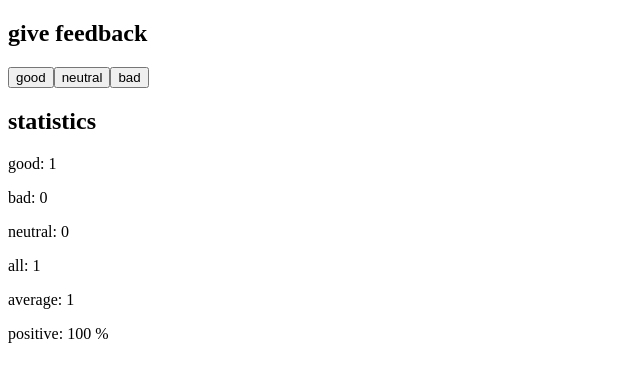
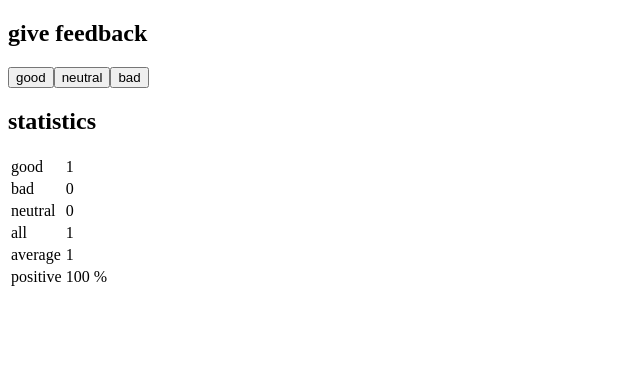
Before and after one commit to jallepalli-harsh/fs-opencourse, a React (Vite) app in the folder part1/unicafe/: page / in a window 1280 px wide. Both pictures are taken after a click on the button "good". Shown: the top 382 px of the page, without its empty margins (0-640 px from the left). Built offline with nearby package versions, Linux system fonts and the light colour scheme.

Commit message:
exercise 1.11

```diff
--- a/part1/unicafe/src/App.jsx
+++ b/part1/unicafe/src/App.jsx
@@ -9,9 +9,12 @@ const Button = ({ text, onClick }) => (
 );
 
 const StatisticLine = ({ text, value, isPercentage = false }) => (
-  <p>
-    {text}: {value} {isPercentage ? "%" : ""}
-  </p>
+  <tr>
+    <td>{text}</td>
+    <td>
+      {value} {isPercentage ? "%" : ""}
+    </td>
+  </tr>
 );
 
 const Statistics = ({ goodCount, neutralCount, badCount }) => {
@@ -26,14 +29,20 @@ const Statistics = ({ goodCount, neutralCount, badCount }) => {
     <>
       <Header text="statistics" />
       {hasFeedbackBeenProvided ? (
-        <div>
-          <StatisticLine text="good" value={goodCount} />
-          <StatisticLine text="bad" value={badCount} />
-          <StatisticLine text="neutral" value={neutralCount} />
-          <StatisticLine text="all" value={totalCount} />
-          <StatisticLine text="average" value={average} />
-          <StatisticLine text="positive" value={positive} isPercentage={true} />
-        </div>
+        <table>
+          <tbody>
+            <StatisticLine text="good" value={goodCount} />
+            <StatisticLine text="bad" value={badCount} />
+            <StatisticLine text="neutral" value={neutralCount} />
+            <StatisticLine text="all" value={totalCount} />
+            <StatisticLine text="average" value={average} />
+            <StatisticLine
+              text="positive"
+              value={positive}
+              isPercentage={true}
+            />
+          </tbody>
+        </table>
       ) : (
         <p>No feedback given</p>
       )}
```
